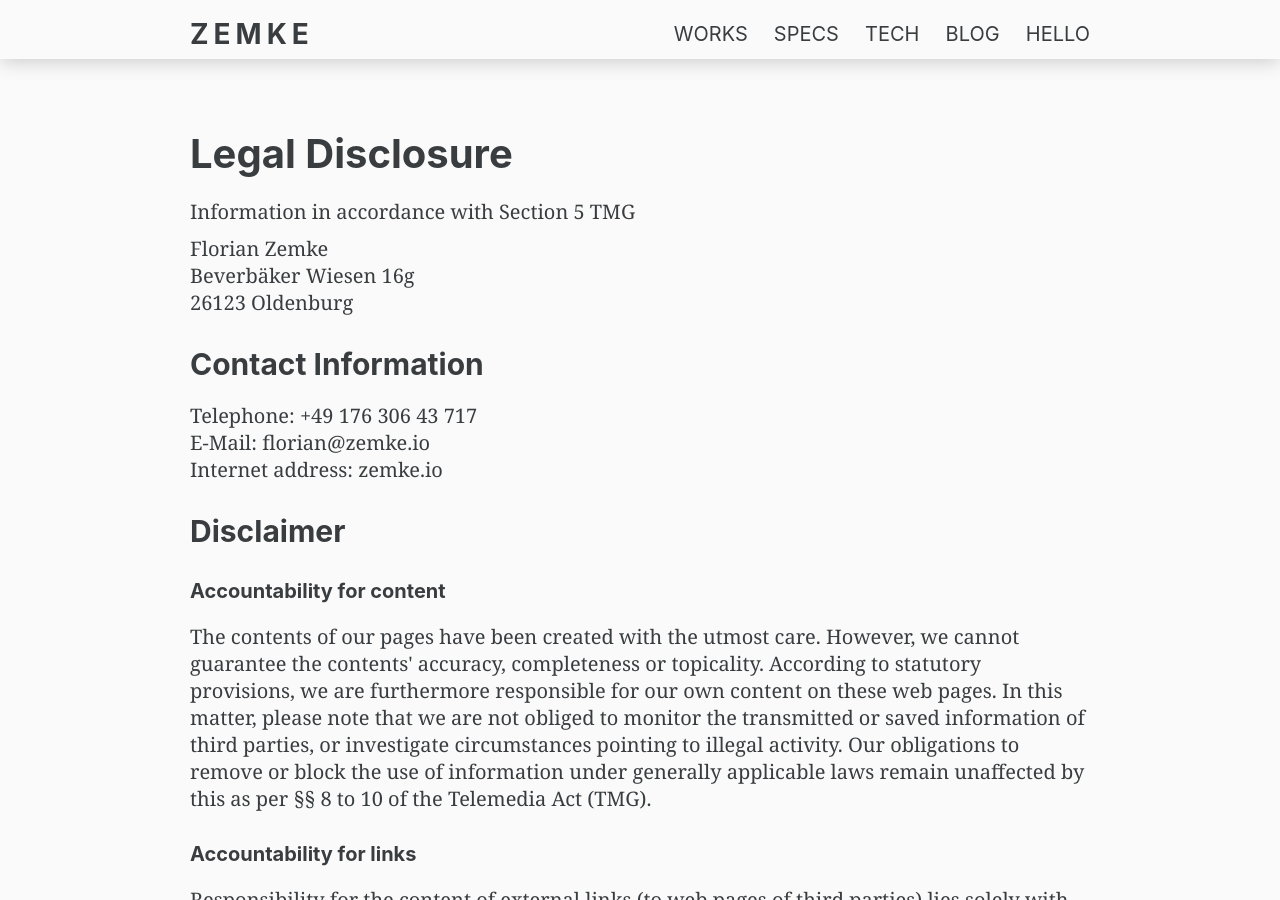
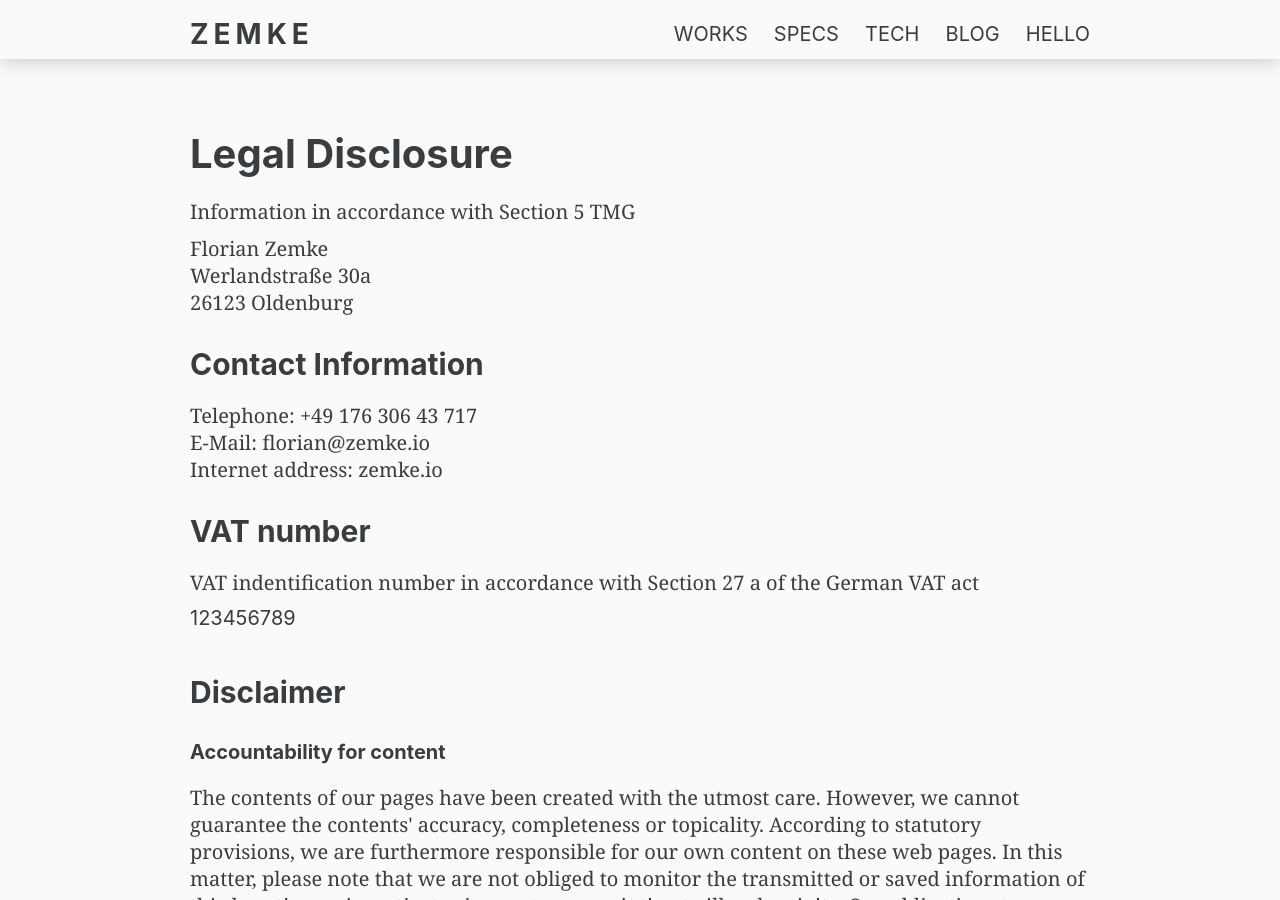
Before and after one commit to Zemke/zemke.github.io, a Jekyll site: the page built from legal.html, in a window 1280 px wide and 900 px high. Built offline with Jekyll 4.4.1, drawn with Linux system fonts in a browser that asks for light colours.

Commit message:
Update address

```diff
--- a/legal.html
+++ b/legal.html
@@ -8,7 +8,7 @@ title: Legal
     <p>Information in accordance with Section 5 TMG</p>
     <p>
         Florian Zemke<br>
-        <span class="obf">&#103;&#54;&#49;&#32;&#110;&#101;&#115;&#101;&#105;&#87;&#32;&#114;&#101;&#107;ä&#98;&#114;&#101;&#118;&#101;&#66;</span><br>
+        <span class="obf">&#97;&#48;&#51;&#32;&#101;&#223;&#97;&#114;&#116;&#115;&#100;&#110;&#97;&#108;&#114;&#101;&#87;</span><br>
         <span class="obf">&#103;&#114;&#117;&#98;&#110;&#101;&#100;&#108;&#79;&#32;&#51;&#50;&#49;&#54;&#50;</span>
     </p>
 
@@ -20,10 +20,10 @@ title: Legal
     </p>
 
 
-<!--    <h2>VAT number</h2>-->
+    <h2>VAT number</h2>
 
-<!--    <p>VAT indentification number in accordance with Section 27 a of the German VAT act</p>-->
-<!--    123456789<br><br>-->
+    <p>VAT indentification number in accordance with Section 27 a of the German VAT act</p>
+    123456789<br><br>
     <h2>Disclaimer</h2>
     <h3>Accountability for content</h3>
     <p>
--- a/privacy.html
+++ b/privacy.html
@@ -14,8 +14,8 @@ title: Privacy
 <p>The party responsible for this website (the "controller") for purposes of data protection law is:</p>
 <p>
     Florian Zemke<br>
-    <span class="obf">&#103;&#54;&#49;&#32;&#110;&#101;&#115;&#101;&#105;&#87;&#32;&#114;&#101;&#107;ä&#98;&#114;&#101;&#118;&#101;&#66;</span><br>
-    <span class="obf">&#103;&#114;&#117;&#98;&#110;&#101;&#100;&#108;&#79;&#32;&#51;&#50;&#49;&#54;&#50;</span>
+    <span class="obf">&#97;&#48;&#51;&#32;&#101;&#223;&#97;&#114;&#116;&#115;&#100;&#110;&#97;&#108;&#114;&#101;&#87;</span><br>
+    <span class="obf">&#114;&#101;&#116;&#115;&#110;&#252;&#77;&#32;&#51;&#53;&#49;&#56;&#52;</span>
     <br><span>Germany</span>
 </p>
 <p><span>Telephone: <span class="obf">&#55;&#49;&#55;&#32;&#51;&#52;&#32;&#54;&#48;&#51;&#32;&#54;&#55;&#49;&#32;&#57;&#52;&#43;</span></span><br><span>Email: <span class="obf">&#111;&#105;&#46;&#101;&#107;&#109;&#101;&#122;&#64;&#110;&#97;&#105;&#114;&#111;&#108;&#102;</span></span></p>
```
